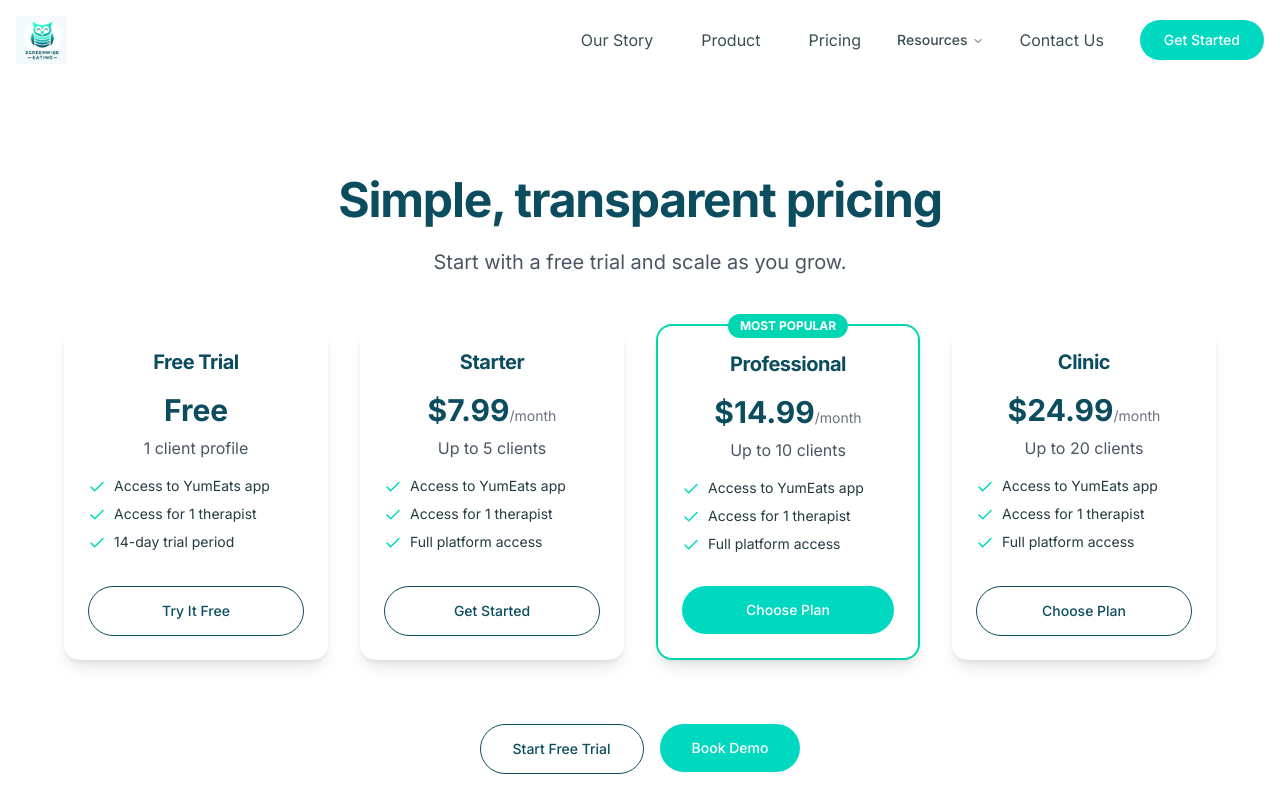
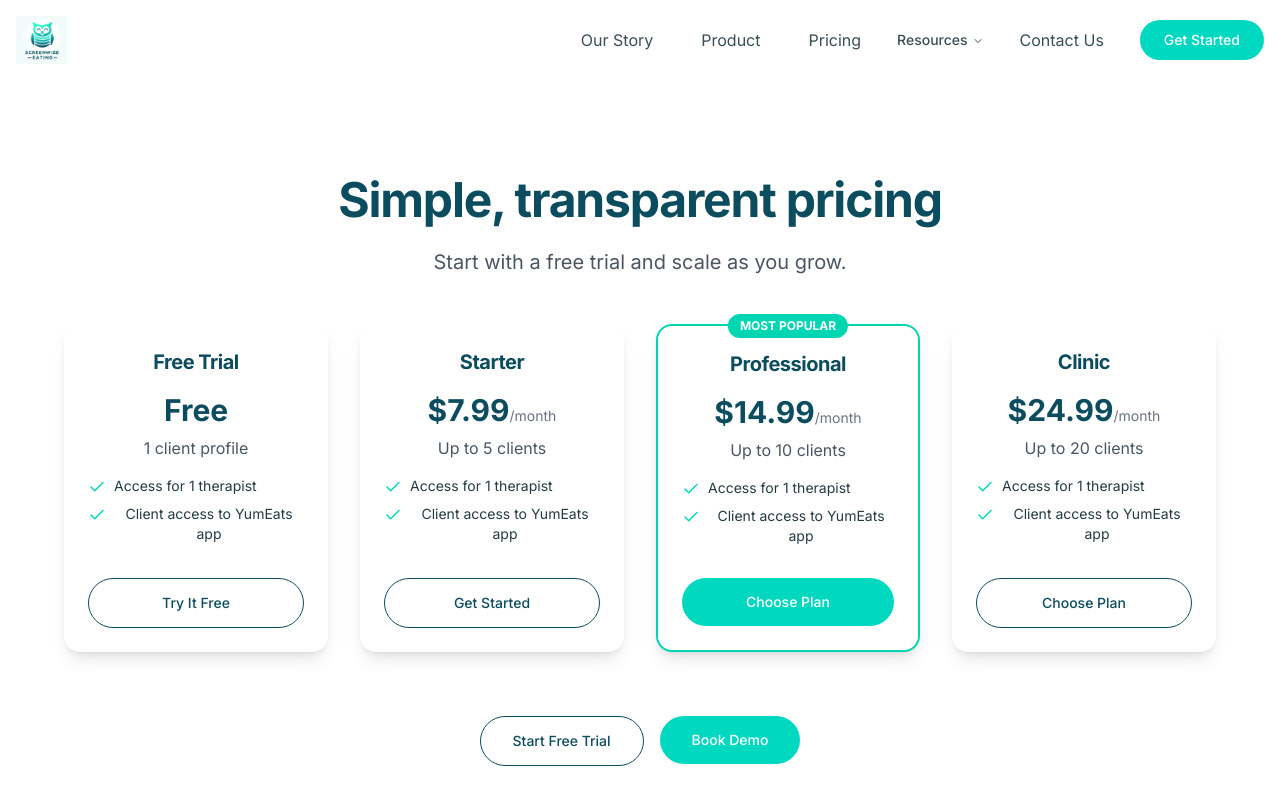
Before and after one commit to canaankimball/screenwise-website-builder, a React (Vite) app: page /pricing in a window 1280 px wide. Shown: the top 800 px of the page. Built offline with nearby package versions, Linux system fonts and the light colour scheme.

Commit message:
Refactor: Update pricing tier features
Reordered the feature list in the pricing tiers to prioritize "Access for 1 therapist" and "Client access to YumEats App", removing "full platform access and 14 day trial period".

```diff
--- a/src/pages/Pricing.tsx
+++ b/src/pages/Pricing.tsx
@@ -51,21 +51,21 @@ const Pricing = () => {
               title="Free Trial"
               price="Free"
               clients="1 client profile"
-              features={["Access to YumEats app", "Access for 1 therapist", "14-day trial period"]}
+              features={["Access for 1 therapist", "Client access to YumEats app"]}
               ctaText="Try It Free"
             />
             <PricingTier
               title="Starter"
               price="$7.99"
               clients="Up to 5 clients"
-              features={["Access to YumEats app", "Access for 1 therapist", "Full platform access"]}
+              features={["Access for 1 therapist", "Client access to YumEats app"]}
               ctaText="Get Started"
             />
             <PricingTier
               title="Professional"
               price="$14.99"
               clients="Up to 10 clients"
-              features={["Access to YumEats app", "Access for 1 therapist", "Full platform access"]}
+              features={["Access for 1 therapist", "Client access to YumEats app"]}
               ctaText="Choose Plan"
               isFeatured={true}
             />
@@ -73,7 +73,7 @@ const Pricing = () => {
               title="Clinic"
               price="$24.99"
               clients="Up to 20 clients"
-              features={["Access to YumEats app", "Access for 1 therapist", "Full platform access"]}
+              features={["Access for 1 therapist", "Client access to YumEats app"]}
               ctaText="Choose Plan"
             />
           </div>
```
